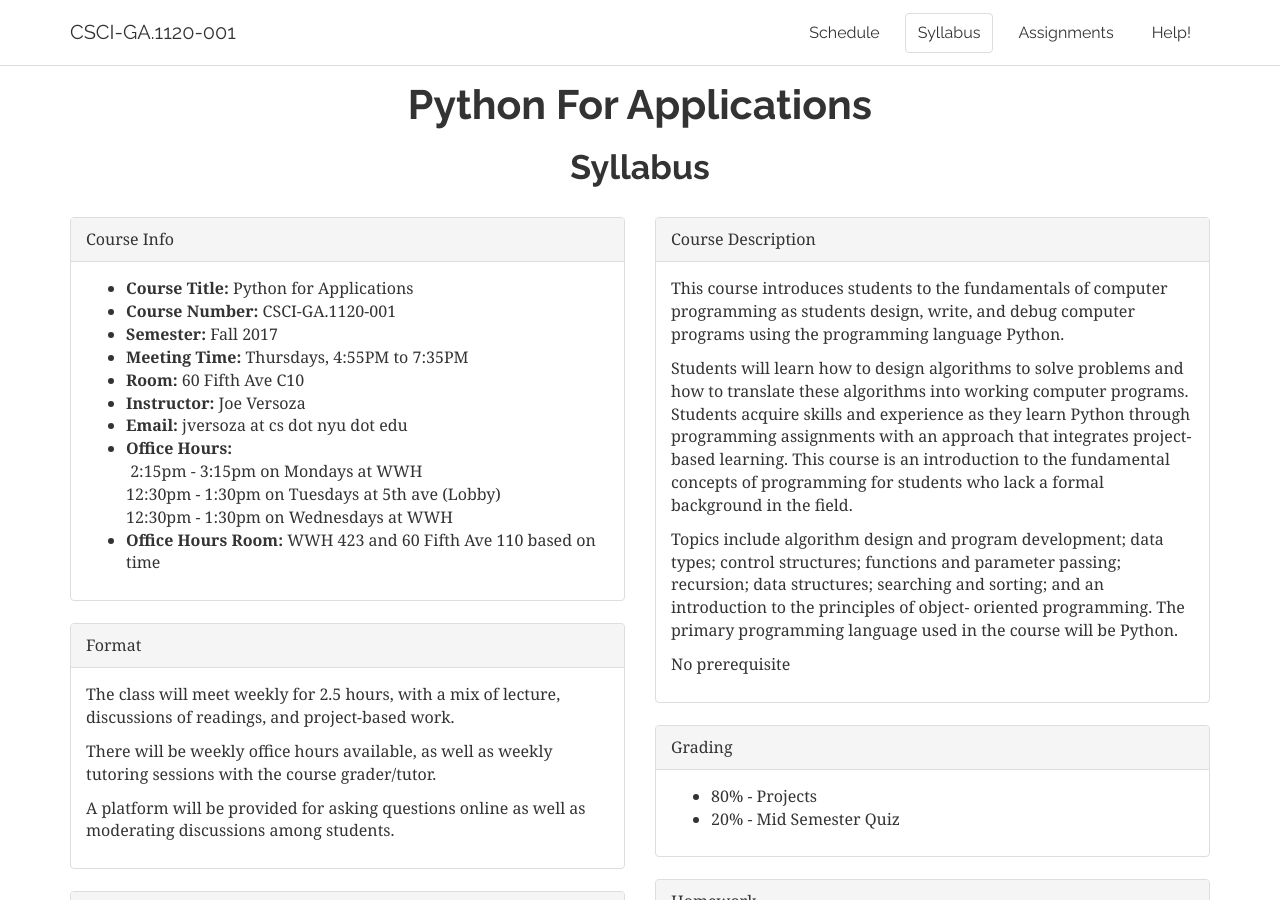
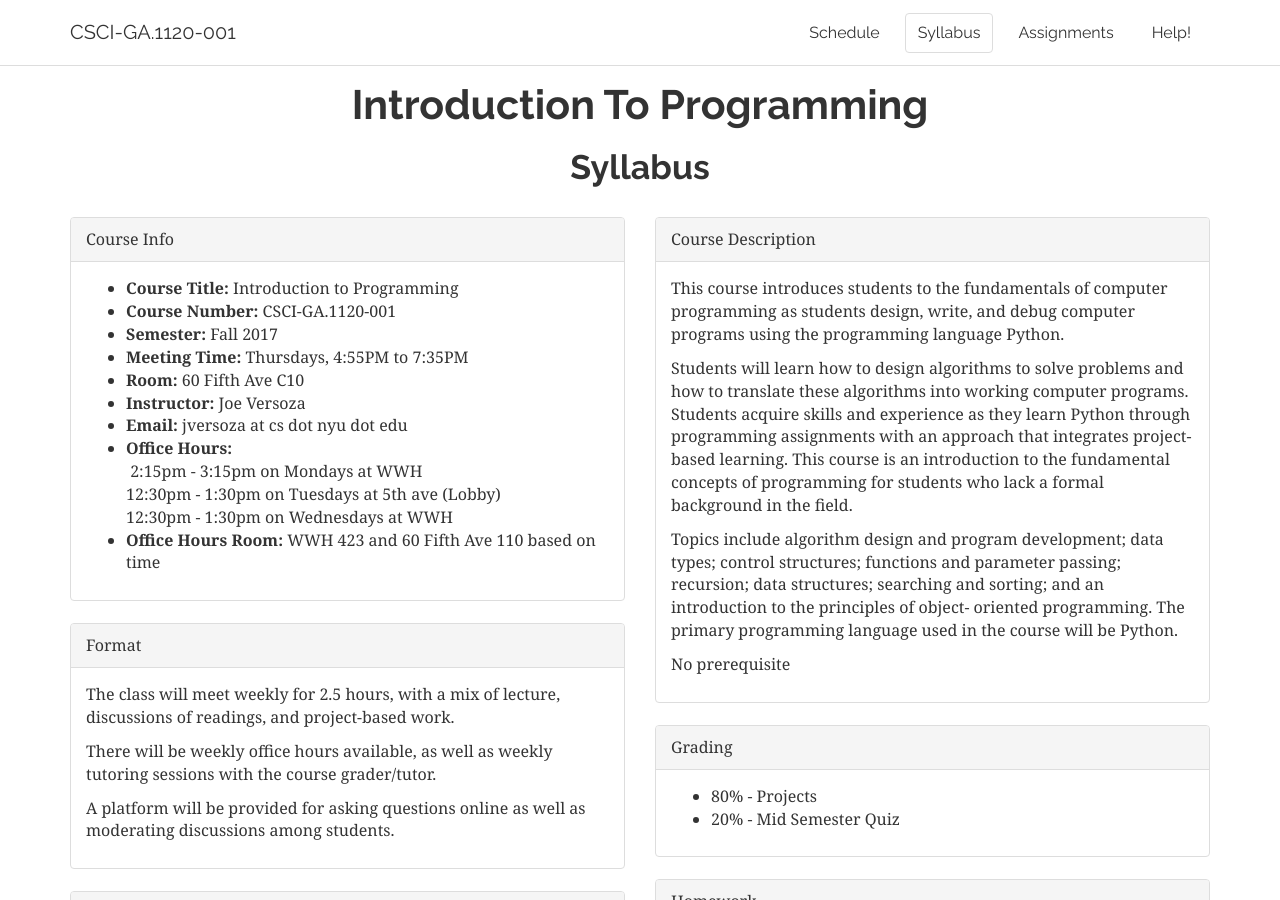
Before and after one commit to foureyes/csci-ga.1120-fall2017-001, a Jekyll site: the page built from syllabus.markdown, in a window 1280 px wide and 900 px high. Built offline with Jekyll 4.4.1, drawn with Linux system fonts in a browser that asks for light colours.

Commit message:
fix title

```diff
--- a/_config.yml
+++ b/_config.yml
@@ -5,7 +5,7 @@ email: jversoza at cs dot nyu dot edu
 # CSCI-GA.1120-001 - Introduction to Programming - 60 Fifth Ave C10
 course_number: "CSCI-GA.1120"
 course_section: "001"
-course_name: "Python for Applications"
+course_name: "Introduction to Programming"
 course_semester: "Fall 2017"
 course_time: "Thursdays, 4:55PM to 7:35PM"
 course_room: 60 Fifth Ave C10
```
Also changed, not shown: 1 other file.
